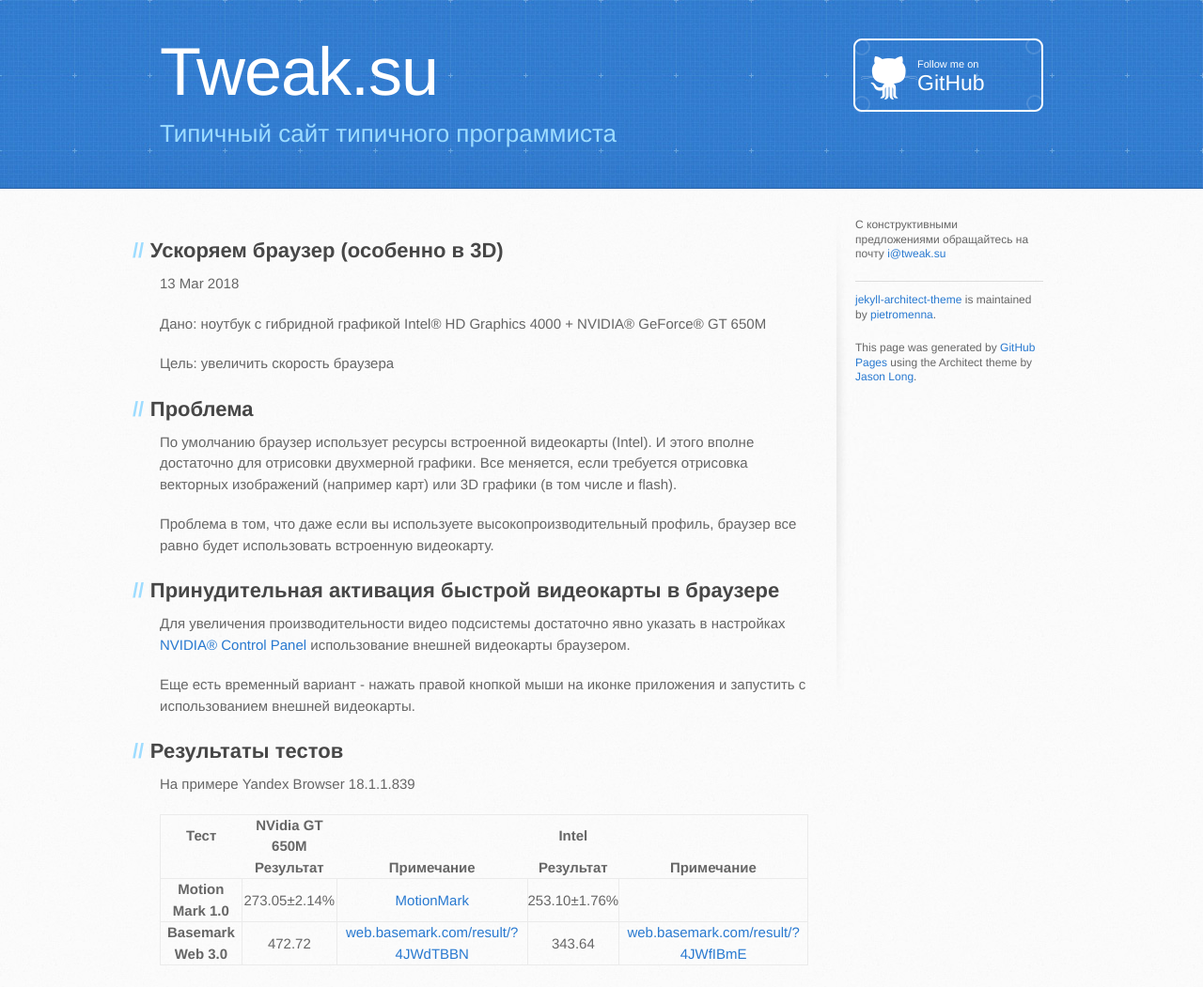
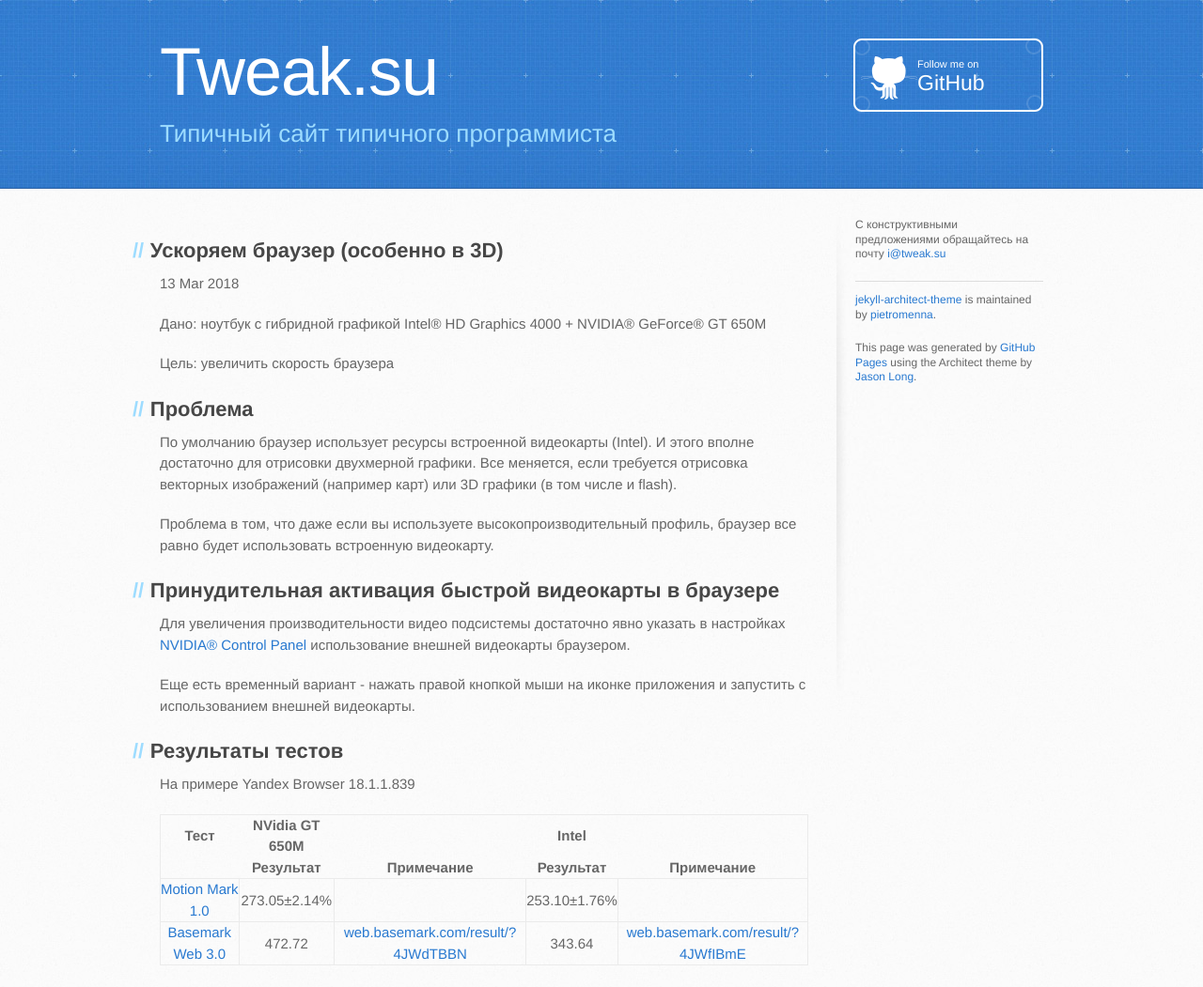
Before and after one commit to volodin-aa/volodin-aa.github.io, a Jekyll site: the page built from _posts/2018-03-13-browser-tweak.md, in a window 1280 px wide. Shown: the whole page at 94% size. Built offline with Jekyll 4.4.1, drawn with Linux system fonts in a browser that asks for light colours.

Commit message:
Ссылки на тесты

```diff
--- a/_posts/2018-03-13-browser-tweak.md
+++ b/_posts/2018-03-13-browser-tweak.md
@@ -35,5 +35,5 @@
 **Тест** | **NVidia GT 650M** |            | **Intel**          |
      | **Результат**      | **Примечание** | **Результат**      | **Примечание**
 -----|----------------|------------|----------------|------------
-**Motion Mark 1.0**  | 273.05±2.14% | [MotionMark](http://browserbench.org/MotionMark/)                              | 253.10±1.76% |
-**Basemark Web 3.0** | 472.72       | [web.basemark.com/result/?4JWdTBBN](https://web.basemark.com/result/?4JWdTBBN) | 343.64       | [web.basemark.com/result/?4JWfIBmE](https://web.basemark.com/result/?4JWfIBmE)
+[Motion Mark 1.0](http://browserbench.org/MotionMark/)  | 273.05±2.14% |                               | 253.10±1.76% |
+[Basemark Web 3.0](https://web.basemark.com/) | 472.72       | [web.basemark.com/result/?4JWdTBBN](https://web.basemark.com/result/?4JWdTBBN) | 343.64       | [web.basemark.com/result/?4JWfIBmE](https://web.basemark.com/result/?4JWfIBmE)
```
